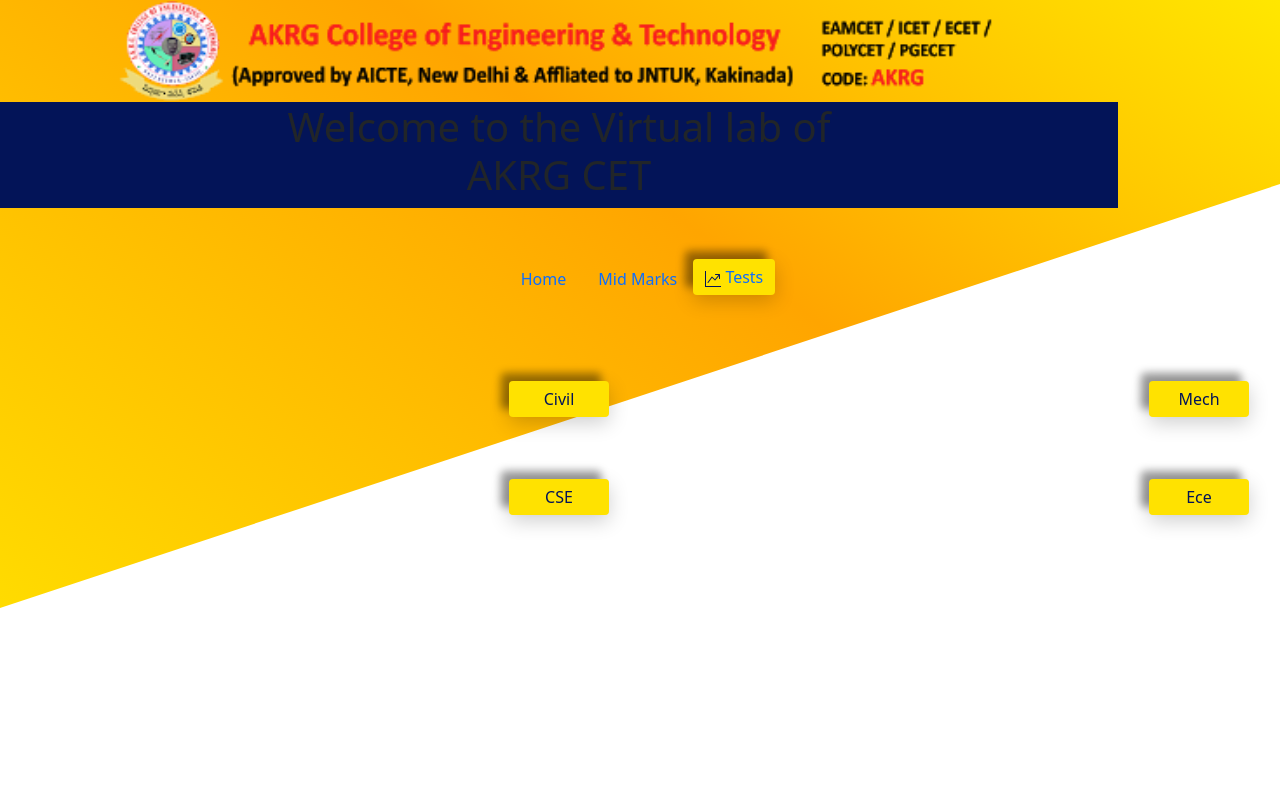
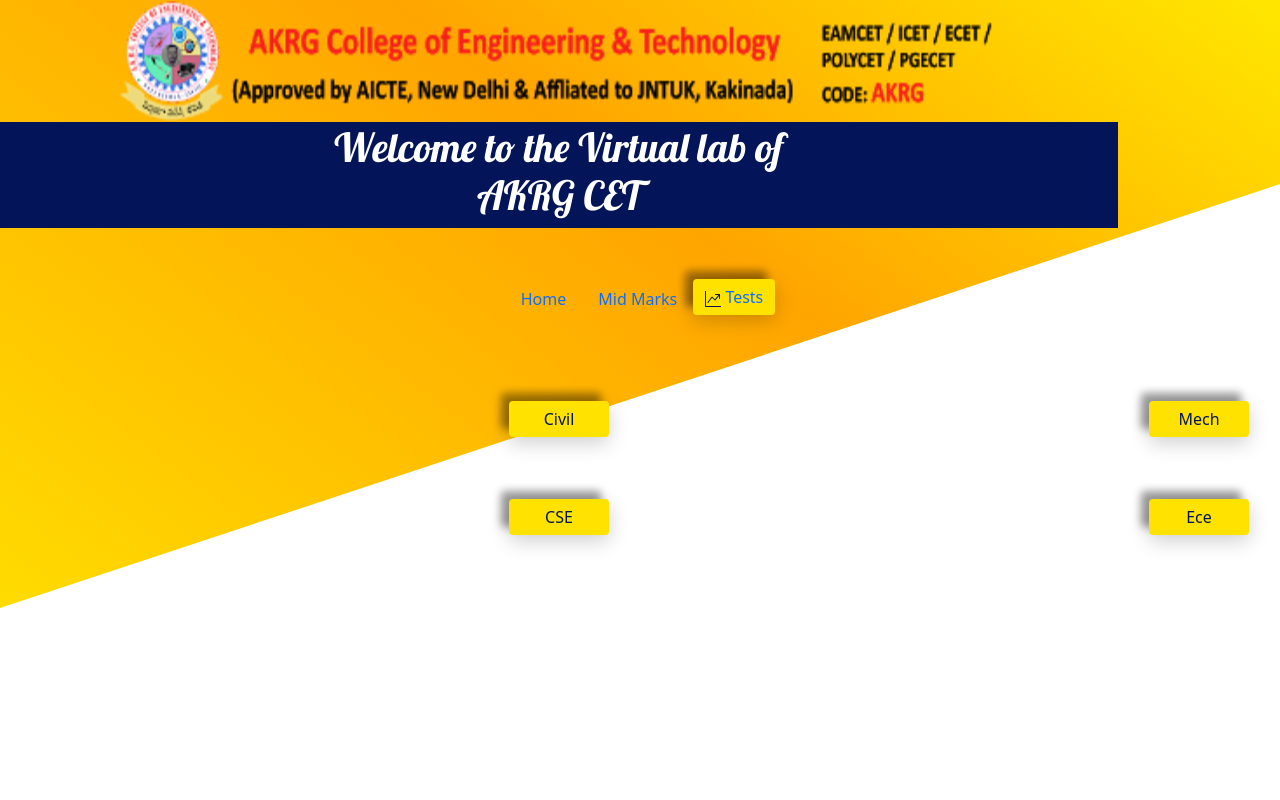
Before and after one commit to sudeepdeep/akrgvlcp1, a Flask app: page /test1 in a window 1280 px wide. Run offline with Flask 2, Linux system fonts and the light colour scheme; some libraries are stand-ins or nearby versions.

Commit message:
Update test1.html

```diff
--- a/templates/test1.html
+++ b/templates/test1.html
@@ -3,6 +3,7 @@
 <head>
 	<title>Radio Buttons</title>
 	<style type="text/css">
+		@import url('https://fonts.googleapis.com/css2?family=Lobster&display=swap');
 	body > #bg{
 	height: 100%;
 	width: 100%;
@@ -12,9 +13,18 @@ background: linear-gradient(217deg, rgba(255,231,0,1) 0%, rgba(255,165,0,1) 38%,
 	position: absolute;
 	z-index: -1;
 }
-		.logo img{
+	.logo img{
 		width:80%;
-		height:100px;
+		height:120px;
+	}
+
+ .heading{
+		font-family: 'Lobster', cursive;
+		background-color: #031458;
+		  color:white;
+
+
+
 	}
 
 </style>
```
